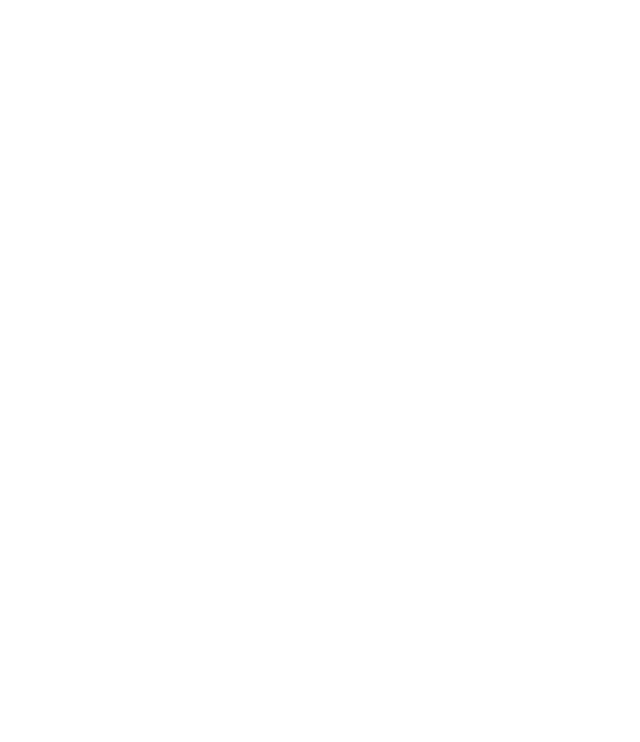
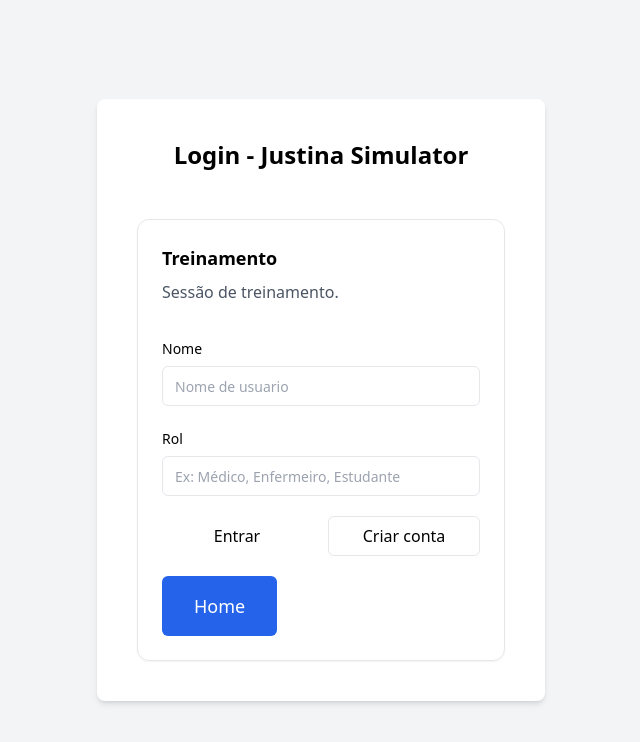
Before and after one commit to No-Country-simulation/S02-26-E25-JustinaVirtual, a React (Vite) app in the folder frontend/: page /library in a window 1280 px wide. Before the commit this address had no page. Shown: the top 742 px of the page, without its empty margins (319-959 px from the left). Built offline with nearby package versions, Linux system fonts and the light colour scheme.

Commit message:
component library link

```diff
--- a/frontend/src/App.jsx
+++ b/frontend/src/App.jsx
@@ -4,6 +4,7 @@
 import Simulator from "./pages/Simulator";
 import TrainingSessionPage from "./pages/TrainingSessionPage";
 import { TrainingSessionProvider } from "./contexts/TrainingSessionContext";
+import Library from "./pages/Library";
 
 export default function App() {
   return (
@@ -14,6 +15,7 @@
         <Route path="/login" element={<Login />} />
         <Route path="/simulator" element={<Simulator />} />
         <Route path="/trainingSession" element={<TrainingSessionPage />} />
+        <Route path="/library" element={<Library />} />
 
       </Routes>
         </TrainingSessionProvider>
--- a/frontend/src/components/MainSection.jsx
+++ b/frontend/src/components/MainSection.jsx
@@ -31,36 +31,18 @@
 
               <div>
                  <br />
-                 <Card title="Treinamento">
-                       <p className="text-gray-600 mb-8">Sessão de treinamento.</p>
-                    <div className="space-y-5">
-                       <Input
-                          label="Nome"
-                          type="text"
-                          placeholder="Nome de usuario"
-                       />
-                       <Input
-                          label="Rol"
-                          type="Text"
-                          placeholder="Ex: Médico, Enfermeiro, Estudante"
-                       />
-
-                       <div className="flex gap-4 mt-6">
-                          <Button className="flex-1">Entrar</Button>
-                          <Button variant="outline" className="flex-1">
-                             Criar conta
-                          </Button>
                  <Link
                     to="/trainingSession"
                     className="inline-block bg-blue-600 hover:bg-blue-700 text-white px-8 py-4 rounded-md text-lg transition">
                     Treinamento
                  </Link>
-                       </div>
-
-                       {/* {error && <Alert variant="danger">{error}</Alert>} */}
-                    </div>
-                 </Card>
-
+                 <br />
+                 <br />
+                 <Link
+                    to="/library"
+                    className="inline-block bg-blue-600 hover:bg-blue-700 text-white px-8 py-4 rounded-md text-lg transition">
+                    Component Library
+                 </Link>
               </div>
            </div>
         </div>
--- a/frontend/src/pages/Library.jsx
+++ b/frontend/src/pages/Library.jsx
@@ -1,20 +1,7 @@
-import { useNavigate } from "react-router-dom";
-import { useState } from "react";
+import { Link } from "react-router-dom";
+import { Button, Card, Alert, Input } from '../components/ui';
 
-export default function Login() {
-  const navigate = useNavigate();
-
-  const [email, setEmail] = useState("");
-  const [password, setPassword] = useState("");
-
-  function handleLogin(e) {
-    e.preventDefault();
-
-    // 🔐 Aqui depois você conecta com backend
-    if (email && password) {
-      navigate("/simulator");
-    }
-  }
+export default function Library() {
 
   return (
     <div className="min-h-screen flex items-center justify-center bg-gray-100">
@@ -23,30 +10,39 @@
           Login - Justina Simulator
         </h2>
 
-        <form onSubmit={handleLogin} className="space-y-4">
-          <input
-            type="email"
-            placeholder="Email"
-            className="w-full border p-3 rounded"
-            value={email}
-            onChange={(e) => setEmail(e.target.value)}
-          />
+              <div>
+                 <br />
+                 <Card title="Treinamento">
+                       <p className="text-gray-600 mb-8">Sessão de treinamento.</p>
+                    <div className="space-y-5">
+                       <Input
+                          label="Nome"
+                          type="text"
+                          placeholder="Nome de usuario"
+                       />
+                       <Input
+                          label="Rol"
+                          type="Text"
+                          placeholder="Ex: Médico, Enfermeiro, Estudante"
+                       />
 
-          <input
-            type="password"
-            placeholder="Password"
-            className="w-full border p-3 rounded"
-            value={password}
-            onChange={(e) => setPassword(e.target.value)}
-          />
+                       <div className="flex gap-4 mt-6">
+                          <Button className="flex-1">Entrar</Button>
+                          <Button variant="outline" className="flex-1">
+                             Criar conta
+                          </Button>
+                       </div>
 
-          <button
-            type="submit"
-            className="w-full bg-blue-600 hover:bg-blue-700 text-white p-3 rounded transition"
-          >
-            Enter Simulator
-          </button>
-        </form>
+                       {/* {error && <Alert variant="danger">{error}</Alert>} */}
+                 <Link
+                    to="/"
+                    className="inline-block bg-blue-600 hover:bg-blue-700 text-white px-8 py-4 rounded-md text-lg transition">
+                    Home
+                 </Link>
+                    </div>
+                 </Card>
+
+              </div>
       </div>
     </div>
   );
```
